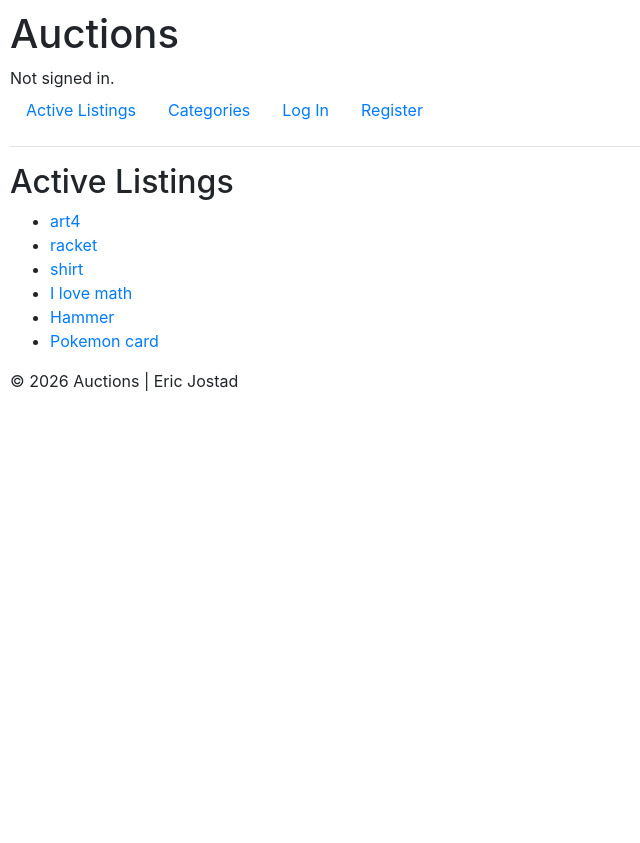
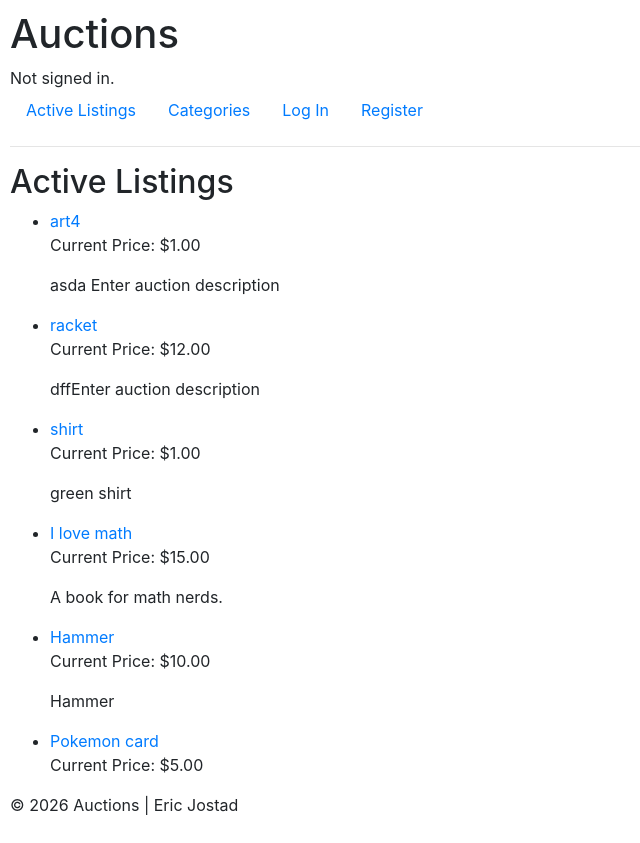
Before and after one commit to EricJostad/Commerce, a Django app: page / in a window 1280 px wide. Shown: the whole page, without its empty margins (0-640 px from the left). Before the commit the page ends 391 px from the top, so only its background shows below. Run offline with Django 3.2, Linux system fonts and the light colour scheme; data comes from the database, SQL or seed files in the repository; some libraries are stand-ins or nearby versions.

Commit message:
Update to auction listing details rendered to index page. Further enhancements needed.

```diff
--- a/auctions/templates/auctions/index.html
+++ b/auctions/templates/auctions/index.html
@@ -6,6 +6,8 @@
         {% for auction in auctions %}
             <li>
                 <a href="{% url 'auctions:listing' auction.id auction.title %}">{{ auction.title }}</a>
+                <p>Current Price: ${{ auction.starting_bid }}</p>
+                <p>{{ auction.description }}</p>
             </li>
         {% empty %}
             <li>No active listings.</li>
```
